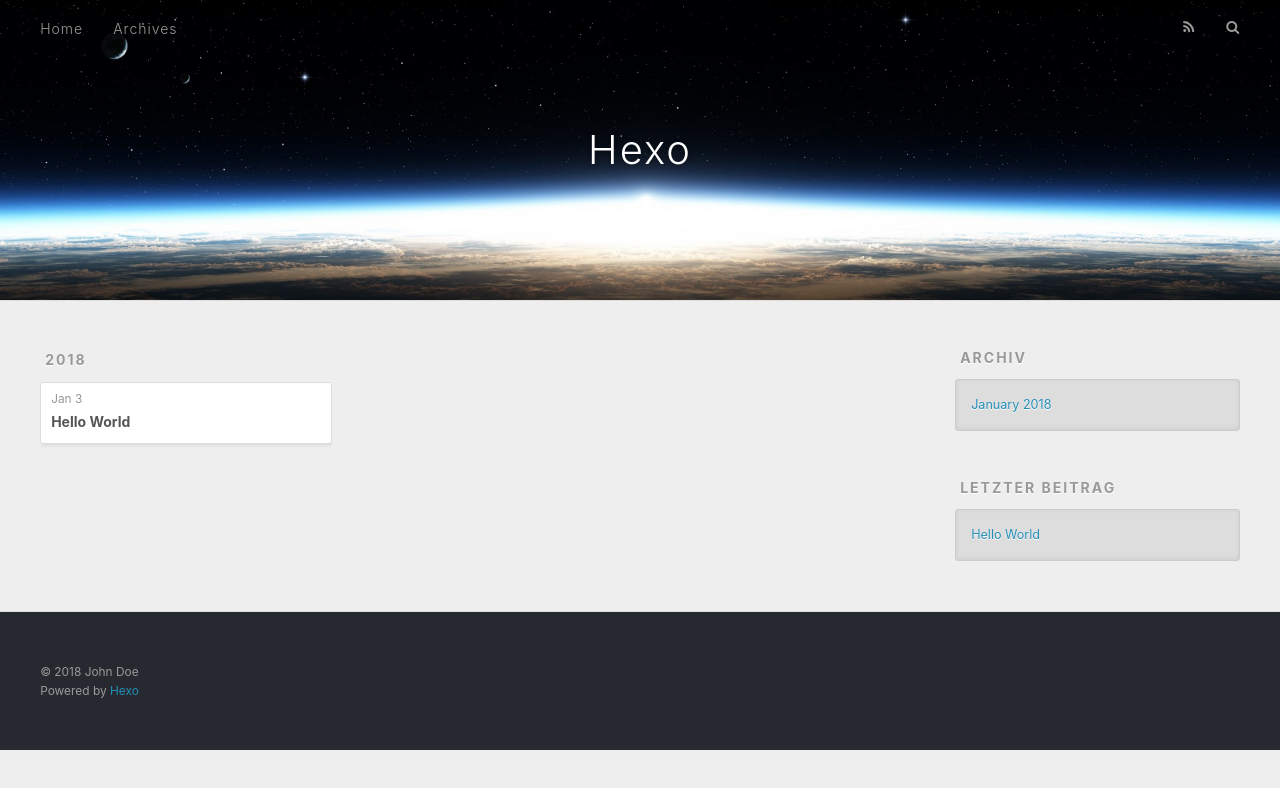
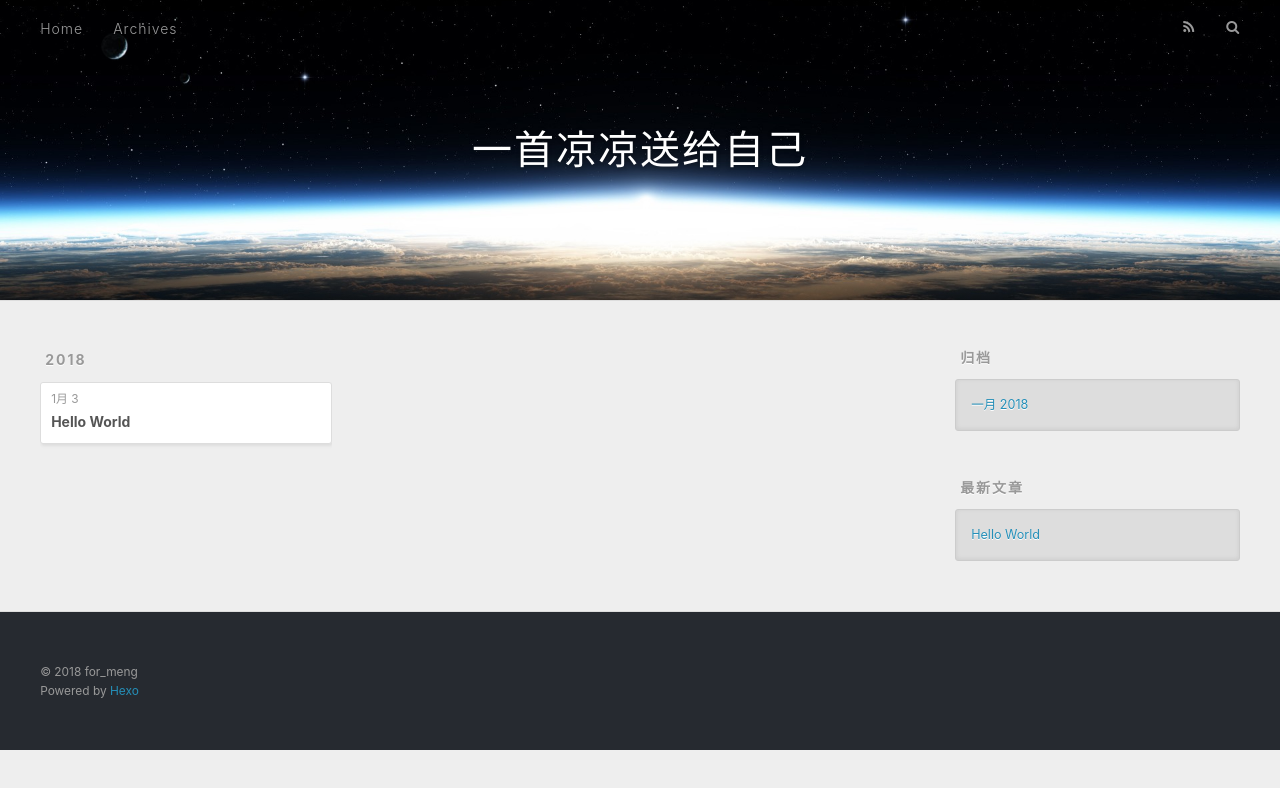
Before and after one commit to for-meng/for-meng.github.io, a plain HTML site: page archives/2018/01/index.html in a window 1280 px wide. Drawn offline with nearby package versions, Linux system fonts and the light colour scheme.

Commit message:
Site updated: 2018-01-04 08:59:25

```diff
--- a/archives/2018/01/index.html
+++ b/archives/2018/01/index.html
@@ -5,16 +5,17 @@
 
 
 
-  <title>Archiv: 2018/1 | Hexo</title>
+  <title>归档: 2018/1 | 一首凉凉送给自己</title>
   <meta name="viewport" content="width=device-width, initial-scale=1, maximum-scale=1">
   <meta property="og:type" content="website">
-<meta property="og:title" content="Hexo">
+<meta property="og:title" content="一首凉凉送给自己">
 <meta property="og:url" content="http://yoursite.com/archives/2018/01/index.html">
-<meta property="og:site_name" content="Hexo">
+<meta property="og:site_name" content="一首凉凉送给自己">
+<meta property="og:locale" content="zh-CN">
 <meta name="twitter:card" content="summary">
-<meta name="twitter:title" content="Hexo">
+<meta name="twitter:title" content="一首凉凉送给自己">
 
-    <link rel="alternate" href="/atom.xml" title="Hexo" type="application/atom+xml">
+    <link rel="alternate" href="/atom.xml" title="一首凉凉送给自己" type="application/atom+xml">
 
 
     <link rel="icon" href="/favicon.png">
@@ -33,7 +34,7 @@
   <div id="header-outer" class="outer">
     <div id="header-title" class="inner">
       <h1 id="logo-wrap">
-        <a href="/" id="logo">Hexo</a>
+        <a href="/" id="logo">一首凉凉送给自己</a>
       </h1>
 
     </div>
@@ -50,7 +51,7 @@
 
           <a id="nav-rss-link" class="nav-icon" href="/atom.xml" title="RSS Feed"></a>
 
-        <a id="nav-search-btn" class="nav-icon" title="Suche"></a>
+        <a id="nav-search-btn" class="nav-icon" title="搜索"></a>
       </nav>
       <div id="search-form-wrap">
         <form action="//google.com/search" method="get" accept-charset="UTF-8" class="search-form"><input type="search" name="q" class="search-form-input" placeholder="Search"><button type="submit" class="search-form-submit">&#xF002;</button><input type="hidden" name="sitesearch" value="http://yoursite.com"></form>
@@ -76,7 +77,7 @@
   <div class="archive-article-inner">
     <header class="archive-article-header">
       <a href="/2018/01/03/hello-world/" class="archive-article-date">
-  <time datetime="2018-01-03T09:39:59.000Z" itemprop="datePublished">Jan 3</time>
+  <time datetime="2018-01-03T09:39:59.000Z" itemprop="datePublished">1月 3</time>
 </a>
 
 
@@ -108,9 +109,9 @@
 
 
   <div class="widget-wrap">
-    <h3 class="widget-title">Archiv</h3>
+    <h3 class="widget-title">归档</h3>
     <div class="widget">
-      <ul class="archive-list"><li class="archive-list-item"><a class="archive-list-link" href="/archives/2018/01/">January 2018</a></li></ul>
+      <ul class="archive-list"><li class="archive-list-item"><a class="archive-list-link" href="/archives/2018/01/">一月 2018</a></li></ul>
     </div>
   </div>
 
@@ -118,7 +119,7 @@
 
 
   <div class="widget-wrap">
-    <h3 class="widget-title">letzter Beitrag</h3>
+    <h3 class="widget-title">最新文章</h3>
     <div class="widget">
       <ul>
 
@@ -138,7 +139,7 @@
 
   <div class="outer">
     <div id="footer-info" class="inner">
-      &copy; 2018 John Doe<br>
+      &copy; 2018 for_meng<br>
       Powered by <a href="http://hexo.io/" target="_blank">Hexo</a>
     </div>
   </div>
```
Also changed, not shown: 2018/01/03/hello-world/index.html (+11 -10 lines), archives/2018/index.html (+13 -12 lines), archives/index.html (+13 -12 lines), index.html (+13 -12 lines).
